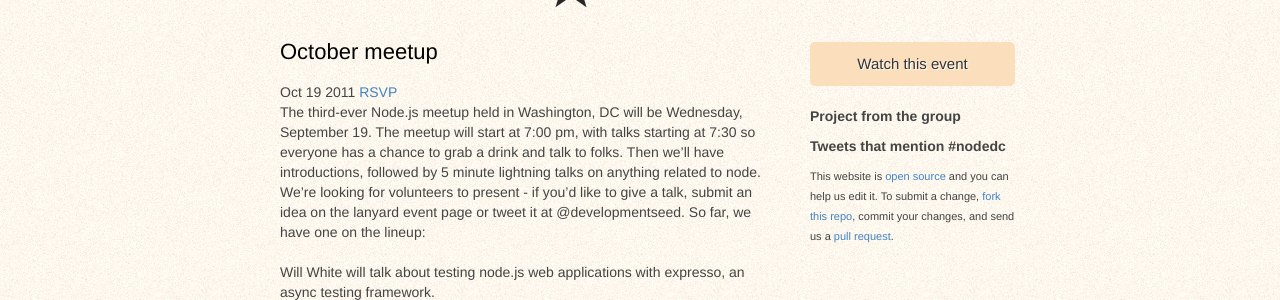
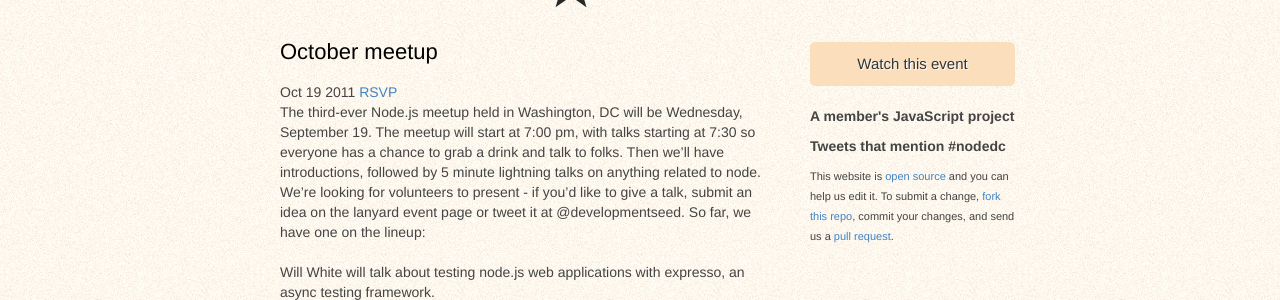
Before and after one commit to NodeDC/nodedc.github.com, a Jekyll site: the page built from index.html, in a window 1280 px wide. Shown: the part 133-433 px from the top of the page. Built offline with Jekyll 4.4.1, drawn with Linux system fonts in a browser that asks for light colours; some web fonts are replaced.

Commit message:
Reference language in heading for random projects.

```diff
--- a/_layouts/default.html
+++ b/_layouts/default.html
@@ -30,7 +30,7 @@
       </div>
 
       <div class='follower-project clearfix'>
-        <h2>Project from the group</h2>
+        <h2>A member's {{site.github_lanaguage}} project</h2>
       </div>
       <div class='tweets clearfix'>
         <h2>Tweets that mention {{site.hashtag}}</h2>
```
